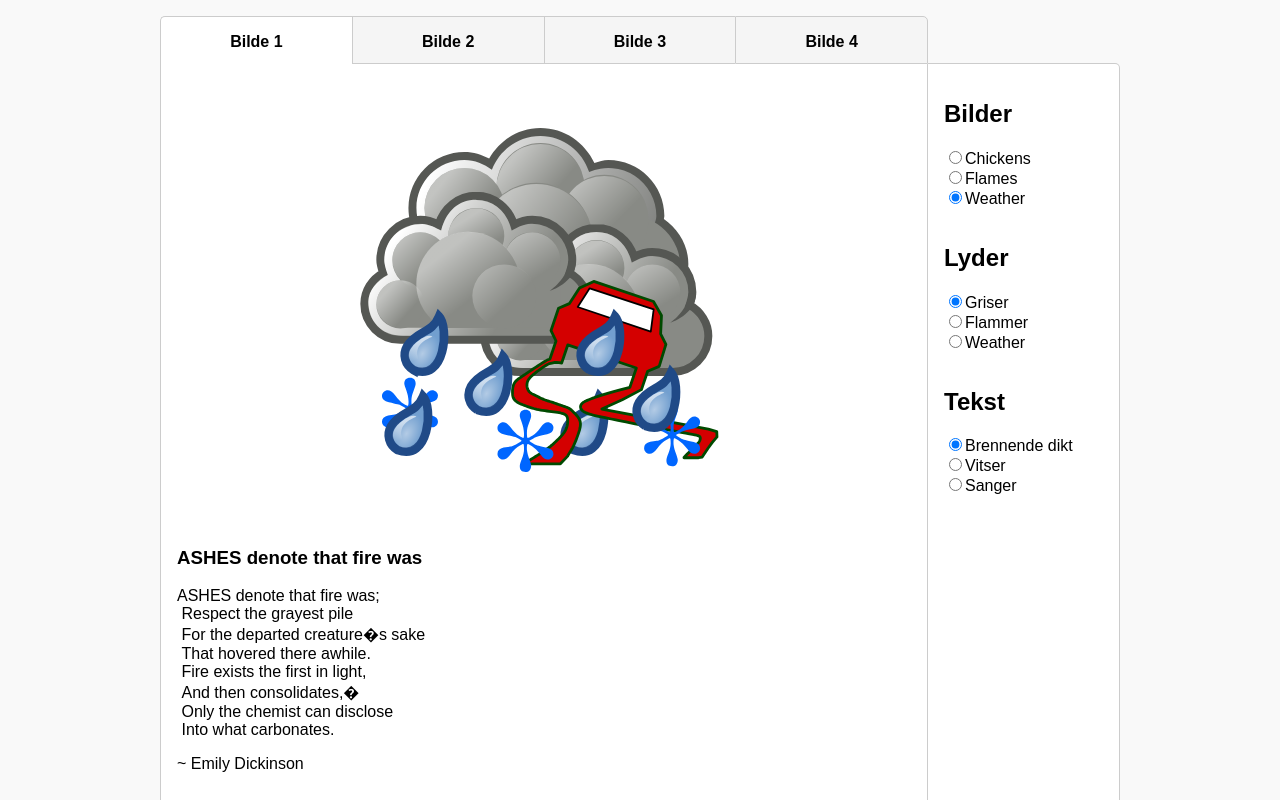
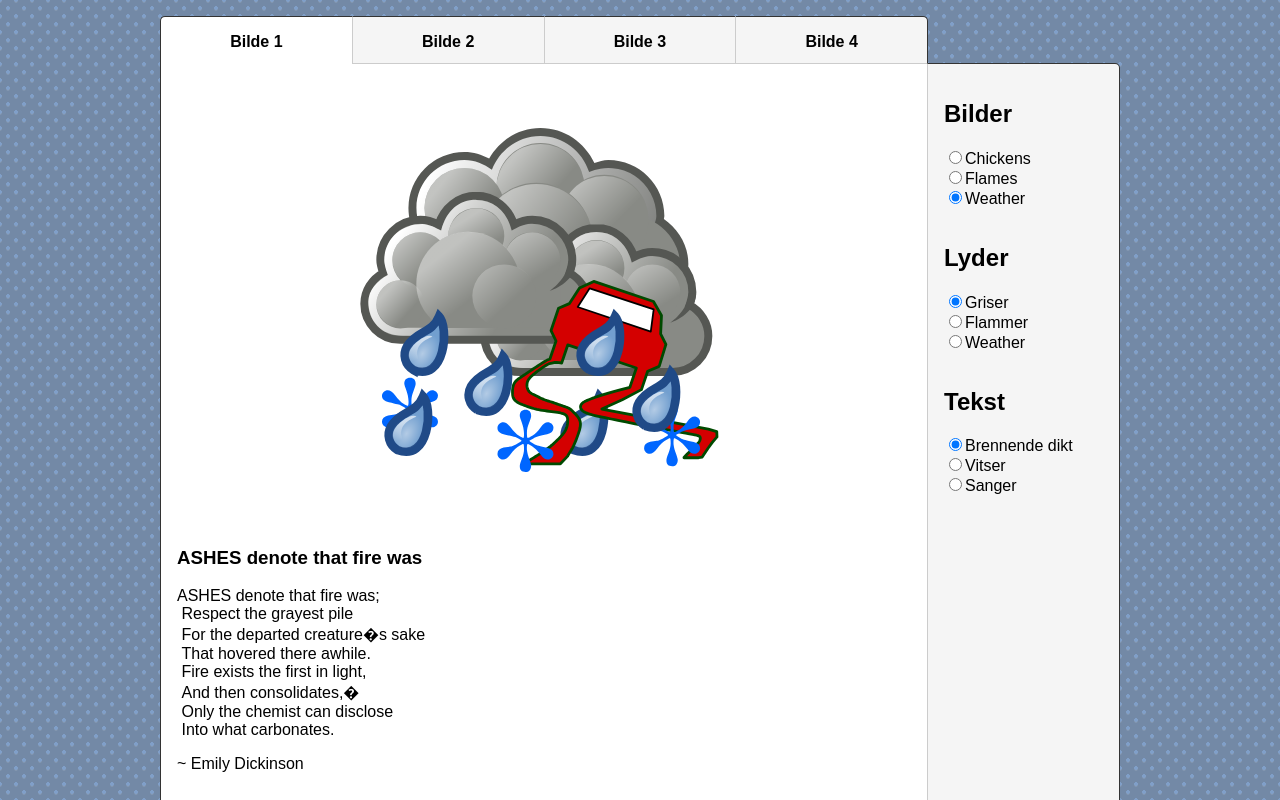
Before and after one commit to IT2810/it2810-webutvikling-h18-prosjekt-2-gruppe--45, a React (Create React App) app: page / in a window 1280 px wide. Shown: the top 800 px of the page. Built offline with nearby package versions, Linux system fonts and the light colour scheme.

Commit message:
Changed colors :D

```diff
--- a/src/App.css
+++ b/src/App.css
@@ -8,7 +8,13 @@ body {
   min-height: 100vh;
   font-family: Arial, Helvetica, sans-serif;
   font-size: 1em;
-  background: #f9f9f9;
+
+  background: radial-gradient(#809fc8 15%, transparent 16%) 0 0,
+    radial-gradient(#809fc8 15%, transparent 16%) 8px 8px,
+    radial-gradient(rgba(255, 255, 255, 0.1) 15%, transparent 20%) 0 1px,
+    radial-gradient(rgba(255, 255, 255, 0.1) 15%, transparent 20%) 8px 9px;
+  background-color: #7389a6;
+  background-size: 16px 16px;
 }
 
 .container {
--- a/src/ArtDisplay/ArtDisplay.css
+++ b/src/ArtDisplay/ArtDisplay.css
@@ -1,7 +1,8 @@
 .art-display {
   grid-area: art-display;
   padding: 1rem;
-  border: 1px solid #ccc;
+  border: 1px solid #333;
+  border-bottom-color: #ccc;
   border-top: none;
   display: flex;
   flex-direction: column;
@@ -25,6 +26,11 @@ svg {
 }
 
 @media (min-width: 800px) {
+  .art-display {
+    border-bottom-color: #333;
+    border-right-color: #ccc;
+  }
+
   svg {
     width: 60%;
   }
--- a/src/ArtPicker/ArtPicker.css
+++ b/src/ArtPicker/ArtPicker.css
@@ -10,22 +10,24 @@
   padding: 1rem 0.5rem;
   text-align: center;
   border: 1px solid #ccc;
+  border-top-color: #333;
   background: #f5f5f5;
   border-right: none;
   font-weight: bold;
 }
 
 .tab:hover {
-  background: #f9f9f9;
+  background: #eeedf9;
 }
 
 .tab:first-child {
   border-radius: 5px 0 0 0;
+  border-left-color: #333;
 }
 
 .tab:last-child {
   border-radius: 0 5px 0 0;
-  border-right: 1px solid #ccc;
+  border-right: 1px solid #333;
 }
 
 .selected {
--- a/src/MediaPicker/MediaPicker.css
+++ b/src/MediaPicker/MediaPicker.css
@@ -1,8 +1,9 @@
 .media-picker {
   grid-area: media-picker;
-  border: 1px solid #ccc;
+  border: 1px solid #333;
+  border-top: none;
   padding: 1rem;
-  background: #fff;
+  background: #f5f5f5;
 }
 
 .media-picker-categories {
@@ -33,7 +34,7 @@ input {
 
   .media-picker {
     border-radius: 0 5px 0 0;
-    border-top: 1px solid #ccc;
+    border-top: 1px solid #333;
     border-left: none;
     margin-top: -1px;
   }
```
